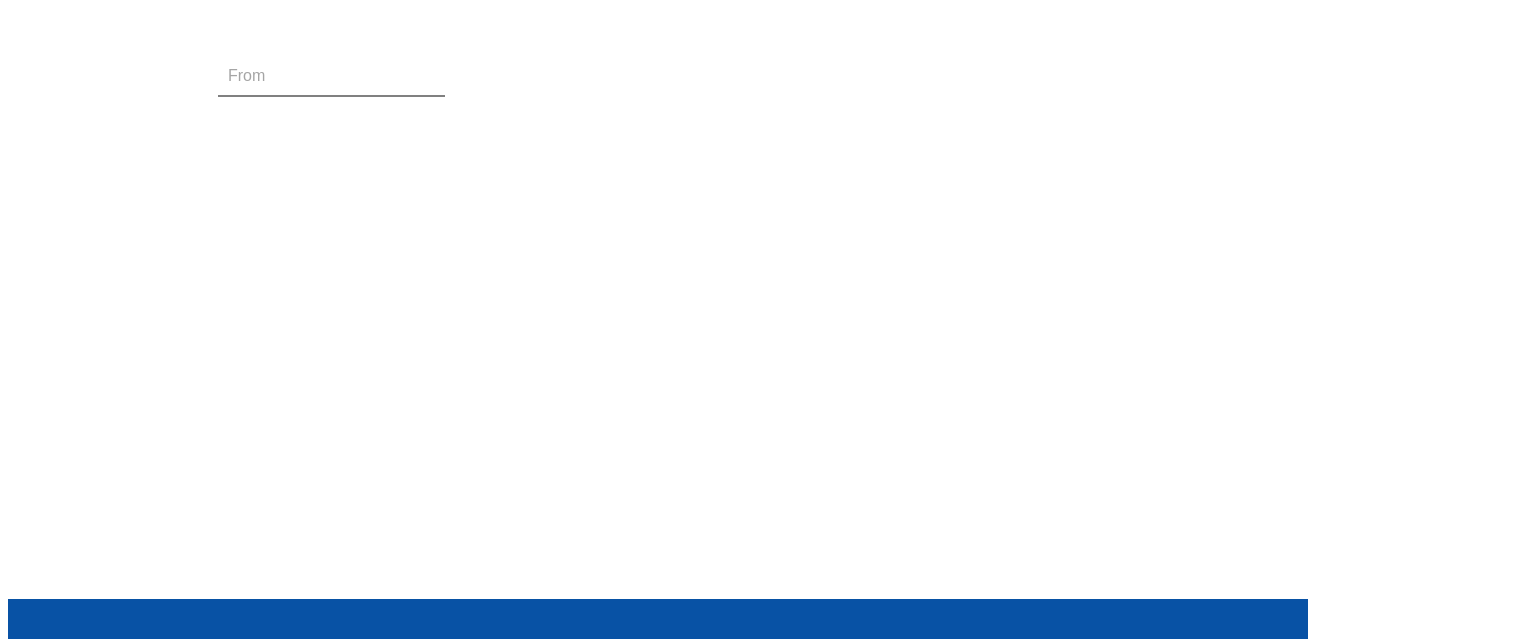
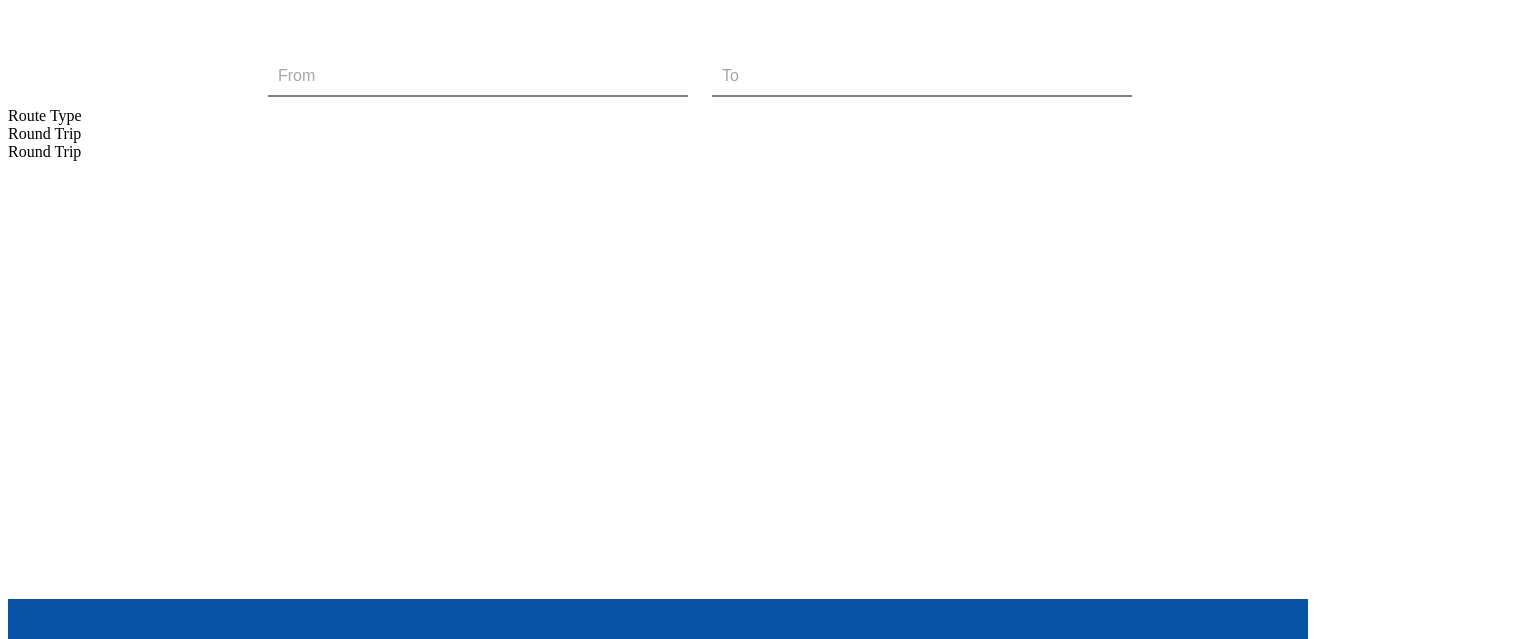
Before and after one commit to dallondeloach/PointsPal, a website: page Public/index.html in a window 1280 px wide. Shown: the part 161-800 px from the top of the page, 1522 px wide, since content can reach past the window. Drawn offline with Linux system fonts and the light colour scheme.

Commit message:
First step in adding dropdown menu

```diff
--- a/Public/index.html
+++ b/Public/index.html
@@ -15,9 +15,19 @@
     </span>
     <div class="bottom-banner"></div>
 
-    <div class="form-container">
+    <div class="top-container">
         <label for="fromField"></label>
         <input type="text" id="fromField" class="form-input no-outline" placeholder="From">
+        <label for="toField"></label>
+        <input type="text" id="toField" class="form-input no-outline" placeholder="To">
+    </div>
+    <div class="bottom-container">
+        <div class="route-container">
+            <label class="route-label" for="route-type">Route Type</label>
+            <div class="selected-option" id="selected-option">Round Trip</div>
+            <div class="dropdown-btn" id="dropdown-btn">Round Trip</div>
+
+        </div>
     </div>
 
 
--- a/src/styles.css
+++ b/src/styles.css
@@ -33,9 +33,9 @@
   bottom: 0;
 }
 
-.form-container{
+.top-container{
   position: relative;
-  left: 200px;
+  left: 250px;
   outline: none;
 }
 
@@ -45,6 +45,7 @@
   font-size: 16px;
   border: none;
   border-bottom: 2px solid gray;
+  width:400px;
 }
 
 .form-input::placeholder{
```
